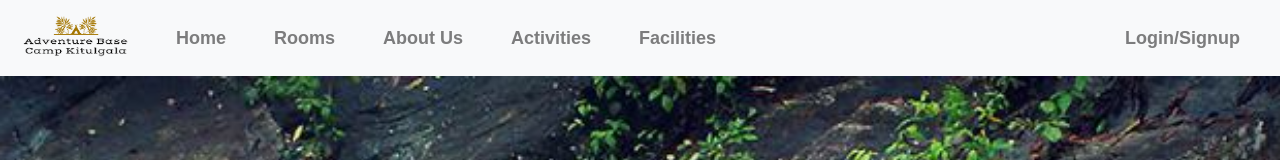
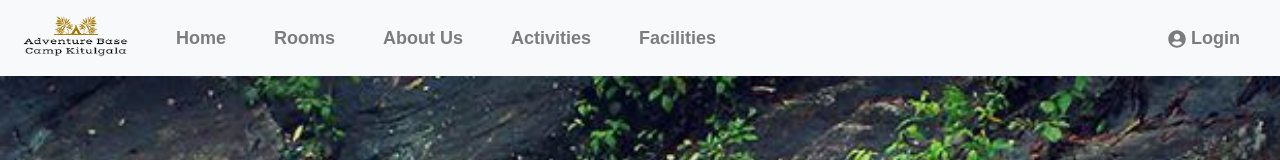
Before and after one commit to Thusiya05/hotel-system, a React (Create React App) app: page / in a window 1280 px wide. Shown: the top 160 px of the page. Built offline with nearby package versions, Linux system fonts and the light colour scheme.

Commit message:
ligin icon

```diff
--- a/src/Components/NavBar.js
+++ b/src/Components/NavBar.js
@@ -1,6 +1,7 @@
 import React, { Component } from 'react'
 import logo from "../images/capture6.png"
 import { Navbar,Nav } from 'react-bootstrap'
+import {FaUserCircle} from 'react-icons/fa'
 
 export default class NavBar extends Component {
    render(){
@@ -18,7 +19,7 @@ export default class NavBar extends Component {
                   <Nav.Link href="/facilities">Facilities</Nav.Link>
                 </Nav>
                 <Nav>
-                  <Nav.Link href="/signIn" >Login/Signup</Nav.Link>
+                  <Nav.Link href="/signIn" ><FaUserCircle />  Login</Nav.Link>
                 </Nav>
               </Navbar.Collapse>
             </Navbar>
```
Also changed, not shown: src/App.css (line endings or trailing spaces).
